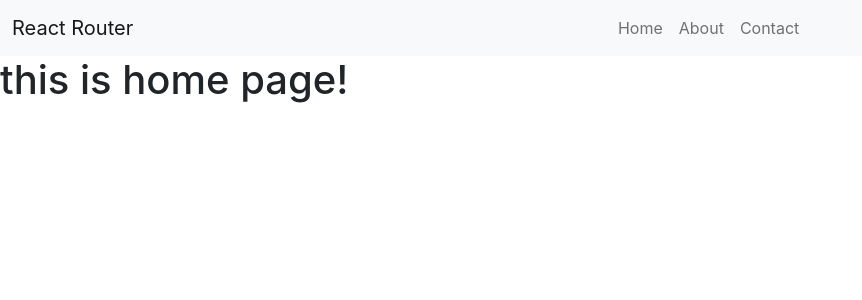
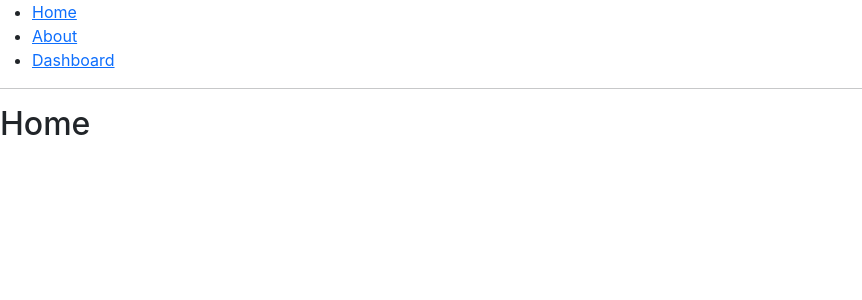
Before and after one commit to ravidhwn01/react-router-, a React (Create React App) app in the folder router/: page / in a window 1280 px wide. Shown: the top 300 px of the page, without its empty margins (0-862 px from the left). Built offline with nearby package versions, Linux system fonts and the light colour scheme.

Commit message:
hurre client side routing done

```diff
--- a/router/src/App.js
+++ b/router/src/App.js
@@ -1,37 +1,70 @@
-import Navbar from "./Navbar";
+import React from "react";
+import {
+  BrowserRouter as Router,
+  Switch,
+  Route,
+  Link
+} from "react-router-dom";
 
-import {BrowserRouter as  Switch, Route } from "react-router-dom";
-import Home from "./Home";
-import Contact from "./Contact";
-import About from "./About";
-import Error from "./Error";
-function App() {
+
+
+export default function BasicExample() {
   return (
-    <>
-      <Navbar />
+    <Router>
+      <div>
+        <ul>
+          <li>
+            <Link to="/">Home</Link>
+          </li>
+          <li>
+            <Link to="/about">About</Link>
+          </li>
+          <li>
+            <Link to="/dashboard">Dashboard</Link>
+          </li>
+        </ul>
 
-      <Switch>
-      <Route exact path="/"   component={Home}  />
-      <Route exact path="/about"  component={About} />
-      <Route exact path="/contact"  component={Contact} />
-      {/* <Route path='*' component={Error} /> */}
-    </Switch>
-      {/* <Switch>
-        <Route exact path="/">
-        {  <Home />}
-        </Route>
-        <Route exact path="/about">
-         { <About />}
-        </Route>
-        <Route exact path="/contact">
-          {<Contact />}
-        </Route>
-        <Route component={Error} />
-        only error page not working
-      </Switch> */}
+        <hr />
 
-    </>
+
+        <Switch>
+          <Route exact path="/">
+            <Home />
+          </Route>
+          <Route path="/about">
+            <About />
+          </Route>
+          <Route path="/dashboard">
+            <Dashboard />
+          </Route>
+        </Switch>
+      </div>
+    </Router>
   );
 }
 
-export default App;
+
+
+function Home() {
+  return (
+    <div>
+      <h2>Home</h2>
+    </div>
+  );
+}
+
+function About() {
+  return (
+    <div>
+      <h2>About</h2>
+    </div>
+  );
+}
+
+function Dashboard() {
+  return (
+    <div>
+      <h2>Dashboard</h2>
+    </div>
+  );
+}
```
